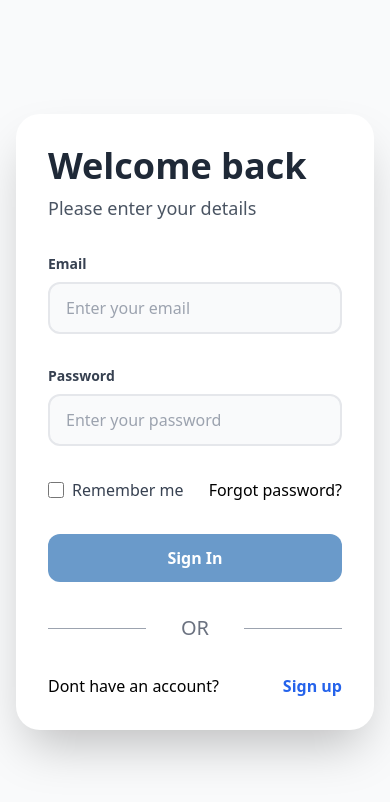
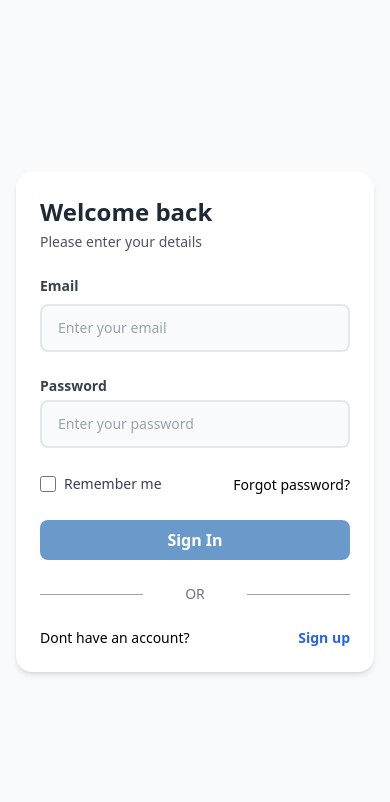
Before and after one commit to ayirezang/TODOLIST, a React (Vite) app in the folder FrontEnd/: page /signin in a window 390 px wide. Shown: the top 802 px of the page. Built offline with nearby package versions, Linux system fonts and the light colour scheme.

Commit message:
responsive

```diff
--- a/FrontEnd/src/Components/EditTask.jsx
+++ b/FrontEnd/src/Components/EditTask.jsx
@@ -23,17 +23,20 @@ const EditTask = ({ todo, handleUpdate }) => {
 
   return (
     <div className="flex w-full  justify-center items-center">
-      <form className="flex w-full max-w-md gap-4" onSubmit={handleTaskSubmit}>
+      <form
+        className="flex w-full max-w-md lg:max-w-lg gap-4"
+        onSubmit={handleTaskSubmit}
+      >
         <input
           type="text"
           placeholder=""
-          className="flex-grow border px-4 py-2  rounded outline-none focus:ring-2 focus:ring-blue-400"
+          className="flex-grow border px-4 py-2 lg:px-8 lg:py-4 rounded outline-none focus:ring-2 focus:ring-blue-400 text-sm sm:text-base"
           value={edit}
           onChange={handleTaskChange}
         />
         <button
           type="submit"
-          className="bg-blue-500 text-white px-4 py-2 rounded hover:bg-blue-600 transition-colors"
+          className="bg-blue-500 text-white px-4 py-2 lg:px-8 lg:py-4 rounded hover:bg-blue-600 transition-colors text-sm sm:text-base"
         >
           Update
         </button>
--- a/FrontEnd/src/Components/FormTodo.jsx
+++ b/FrontEnd/src/Components/FormTodo.jsx
@@ -28,22 +28,22 @@ const FormTodo = ({ handleAddTask }) => {
   };
 
   return (
-    <div className="flex w-full  justify-center items-center ">
+    <div className="flex w-full justify-center items-center">
       <form
         autoComplete="off"
-        className="flex w-full max-w-md gap-4"
+        className="flex w-full max-w-md lg:max-w-lg gap-4"
         onSubmit={handleTaskSubmit}
       >
         <input
           type="text"
           placeholder="Enter a task"
-          className="flex-grow border px-4 py-2  rounded outline-none focus:ring-2 focus:ring-blue-400"
+          className="flex-grow border px-4 py-2 lg:px-8  rounded outline-none focus:ring-2 focus:ring-blue-400 text-sm sm:text-base"
           value={task}
           onChange={handleTaskChange}
         />
         <button
           type="submit"
-          className="bg-blue-500 text-white px-4 py-2 rounded hover:bg-blue-600 transition-colors"
+          className="bg-blue-500 text-white px-4 py-2  lg:px-8 lg:py-4 rounded hover:bg-blue-600 transition-colors text-sm sm:text-base"
         >
           Add task
         </button>
--- a/FrontEnd/src/Components/ListTask.jsx
+++ b/FrontEnd/src/Components/ListTask.jsx
@@ -20,27 +20,27 @@ const ListTask = ({
         ) : (
           <div
             key={todo.id}
-            className="flex items-center w-full max-w-md gap-3  pb-2  "
+            className="flex items-center w-full max-w-md lg:max-w-lg gap-3"
           >
-            <div className="bg-white flex justify-between w-full  shadow-md  px-4 py-2  cursor-pointer text-xl">
+            <div className="bg-white flex justify-between w-full shadow-sm sm:shadow-md px-4 py-2 lg:px-8 lg:py-4 cursor-pointer text-xl pb-2 lg:pb-4">
               {" "}
               <span
                 onClick={() => toggleComplete(todo.id)}
-                className={`${todo.completed ? "line-through" : ""} text-xl `}
+                className={`${
+                  todo.completed ? "line-through" : ""
+                } text-base sm:text-xl `}
               >
                 {todo.task}
               </span>
               <div className="flex gap-3">
                 <VscEdit
-                  size={24}
-                  // className="bg-blue-500 text-white font-bold py-2 px-4 rounded"
+                  className="w-5 h-5 sm:w-6 sm:h-6"
                   onClick={() => editTodo(todo.id)}
                 />
                 {/* Edit */}
 
                 <RiDeleteBin6Line
-                  size={24}
-                  // className="bg-red-500 text-white font-bold py-2 px-4 rounded "
+                  className="w-5 h-5 sm:w-6 sm:h-6"
                   onClick={() => handleDeleteTodo(todo.id)}
                 />
                 {/* Delete */}
--- a/FrontEnd/src/Pages/Responsive.jsx
+++ b/FrontEnd/src/Pages/Responsive.jsx
@@ -25,6 +25,42 @@ const Responsive = () => {
         <div className="p-4 bg-green-200">item 1</div>
         <div className="p-4 bg-violet-200">item 1</div>
       </div>
+      <div className="hidden md:block lg:inline">
+        <img
+          src="Images/grandPa.jpg"
+          alt="grandpa"
+          className=" md:w-32 lg:w-48"
+        />
+      </div>
+      {/* this case, the element is hidden by default but becomes visible
+      (block) on screens that are lg (1024px) or wider. */}
+      <div className="flex  flex-row  md:flex-col">
+        <div className="bg-blue-300 p-4">1</div>
+        <div className="bg-orange-300 p-4">1</div>
+      </div>
+      {/* Start Small (Mobile-First)
+
+Base size (text-sm) targets mobile, where space is limited.
+
+Avoid oversized text on small screens.
+
+Gradually Increase on Larger Screens
+
+Use md:, lg:, xl: to scale up logically.
+
+Example progression: sm → lg → xl → 2xl.
+
+Avoid Overriding Unnecessarily
+
+If text-sm looks good on both mobile and tablet, skip md: and jump to lg:.
+
+Match Your Design System
+
+Ensure sizes align with your typography scale (e.g., text-sm = 14px, text-lg = 18px).
+If your design calls for larger text on mobile (e.g., headlines), reverse the logic:
+
+html
+<h1 class="text-xl md:text-lg">Big on mobile, smaller on desktop</h1> */}
     </div>
   );
 };
--- a/FrontEnd/src/Pages/SignIn.jsx
+++ b/FrontEnd/src/Pages/SignIn.jsx
@@ -77,20 +77,22 @@ const SignIn = () => {
   };
 
   return (
-    <div className="bg-gray-50 min-h-screen flex items-center justify-center p-4">
-      <div className="bg-white flex rounded-3xl shadow-2xl overflow-hidden max-w-4xl w-full">
+    <div className="bg-gray-50 min-h-screen flex items-center justify-center p-4 sm:p-6">
+      <div className="bg-white flex flex-col md:flex-row rounded-2xl md:rounded-3xl shadow-md md:shadow-xl overflow-hidden max-w-4xl w-full">
         {/**sign in  left*/}
 
-        <div className="w-full md:w-1/2 p-8 lg:p-12">
-          <div className="mb-8">
-            <h1 className="font-bold text-4xl text-gray-800 mb-2">
+        <div className="w-full md:w-1/2 p-6 sm:p-8  lg:p-10">
+          <div className="mb-6 md:mb-8">
+            <h1 className="font-bold text-2xl sm:text-3xl  md:text-4xl text-gray-800 mb-1 md:mb-2">
               Welcome back
             </h1>
-            <p className="text-gray-600 text-lg">Please enter your details</p>
+            <p className="text-gray-600  text-sm sm:text-base md:text-lg">
+              Please enter your details
+            </p>
           </div>
           <form
             autoComplete="off"
-            className="space-y-8"
+            className="space-y-6 sm:space-y-8"
             onSubmit={handleSignInSubmit}
           >
             {/*email*/}
@@ -103,7 +105,7 @@ const SignIn = () => {
               </label>
               <input
                 type="email"
-                className="w-full px-4 py-3 border-2 border-gray-200 rounded-xl focus:border-[#6A9ACA] focus:outline-none  bg-gray-50 focus:bg-white"
+                className="w-full px-4 py-3 sm:py-3 border-2 border-gray-200 rounded-lg sm:rounded-xl focus:border-[#6A9ACA] focus:outline-none  bg-gray-50 focus:bg-white text-sm sm:text-base"
                 name="email"
                 id="email"
                 placeholder="Enter your email"
@@ -111,20 +113,22 @@ const SignIn = () => {
                 onChange={(e) => handleChanges(e)}
               ></input>
               {errors.email && (
-                <p className="text-red-500 text-sm mt-1">{errors.email}</p>
+                <p className="text-red-500 text-xs sm:text-sm  mt-1">
+                  {errors.email}
+                </p>
               )}
             </div>
             {/*password*/}
             <div>
               <label
                 htmlFor="password"
-                className="block text-sm font-semibold text-gray-700 mb-2"
+                className="block text-sm font-semibold text-gray-700 mb-1 sm:mb-2"
               >
                 Password
               </label>
               <input
                 type="password"
-                className="w-full px-4 py-3 border-2 border-gray-200 rounded-xl focus:border-[#6A9ACA] focus:outline-none  bg-gray-50 focus:bg-white"
+                className="w-full px-4 py-3 sm:py-3 border-2 border-gray-200 rounded-lg sm:rounded-xl focus:border-[#6A9ACA] focus:outline-none  bg-gray-50 focus:bg-white text-sm sm:text-base"
                 name="password"
                 id="password"
                 placeholder="Enter your password"
@@ -132,11 +136,13 @@ const SignIn = () => {
                 onChange={(e) => handleChanges(e)}
               ></input>
               {errors.password && (
-                <p className="text-red-500 text-sm mt-1">{errors.password}</p>
+                <p className="text-red-500 text-xs sm:text-sm   mt-1">
+                  {errors.password}
+                </p>
               )}
             </div>
             {/*check box remember*/}
-            <div className="flex justify-between  mb-4">
+            <div className="flex justify-between">
               <div className="flex items-center">
                 <input
                   type="checkbox"
@@ -144,28 +150,34 @@ const SignIn = () => {
                   className="w-4 h-4   bg-gray-100 border-gray-300 rounded focus:ring-[#6A9ACA] focus:ring-2"
                 />
 
-                <label htmlFor="remember" className="ml-2 text-gray-700">
+                <label
+                  htmlFor="remember"
+                  className="ml-2 text-gray-700 text-sm sm:text-base"
+                >
                   Remember me
                 </label>
               </div>
               <div>
-                <a href="#" className="">
+                <a
+                  href="#"
+                  className="text-sm sm:text-base hover:text-blue-800"
+                >
                   Forgot password?
                 </a>
               </div>
             </div>
             <button
               type="submit"
-              className="w-full bg-[#6A9ACA]  text-white font-semibold py-3 px-6 rounded-xl    hover:shadow-lg focus:outline-none focus:ring-4 focus:ring-indigo-200"
+              className="w-full bg-[#6A9ACA]  text-white font-semibold py-2 sm:py-3 px-4 rounded-lg sm:rounded-xl hover:shadow-lg focus:outline-none focus:ring-2 sm:ring-4 focus:ring-indigo-200"
             >
               Sign In
             </button>
             <div className="grid grid-cols-3 mt-10 items-center text-gray-500 ">
-              <hr className="border-gray-400" />
-              <p className="text-xl text-center">OR</p>
-              <hr className="border-gray-400" />
+              <hr className="border-gray-400 w-full" />
+              <p className=" text-center text-sm sm:text-base mx-2">OR</p>
+              <hr className="border-gray-400 w-full" />
             </div>
-            <div className="flex justify-between">
+            <div className="flex justify-between items-center text-sm sm:text-base">
               <p className="">Dont have an account?</p>
 
               <Link
@@ -178,9 +190,13 @@ const SignIn = () => {
           </form>
         </div>
         {/**sign in  left*/}
-        <div className=" md:block hidden  md:w-1/2  ">
+        <div className="hidden md:block md:w-1/2 relative">
           <div>
-            <img src="Images/todo.jpg" alt="image" />
+            <img
+              src="Images/todo.jpg"
+              alt="image"
+              className="absolute inset-0 w-full h-full object-cover"
+            />
           </div>
         </div>
       </div>
--- a/FrontEnd/src/Pages/SignOut.jsx
+++ b/FrontEnd/src/Pages/SignOut.jsx
@@ -27,25 +27,25 @@ const SignOut = () => {
     navigate("/responsive");
   };
   return (
-    <div className="bg-gray-50 min-h-screen p-4 ">
+    <div className="bg-gray-50 min-h-screen p-4 md:p-8 ">
       <div className=" min-h-screen flex justify-center items-center space-x-6">
         <button
           onClick={handleSignOut}
           type="submit"
-          className=" bg-red-500  text-white font-semibold py-3 px-6 rounded-xl    hover:shadow-lg focus:outline-none focus:ring-4 focus:ring-indigo-200"
+          className="bg-red-500 text-white font-semibold px-4 py-2  lg:px-8 rounded-lg md:rounded-xl hover:shadow-lg focus:outline-none focus:ring-2 md:ring-4 focus:ring-indigo-200"
         >
           Sign Out
         </button>
 
         <button
           onClick={handleCancel}
-          className="text-white py-3 px-6 rounded-xl bg-[#6A9ACA] hover:sha hover:text-blue-800  shadow-lg focus:outline-none focus:ring-4 focus:ring-indigo-200 font-semibold"
+          className="text-white py-3 px-6 md:px-9 rounded-lg md:rounded-xl bg-[#6A9ACA] hover:text-blue-800  shadow-lg focus:outline-none focus:ring-2 md:focus-4 focus:ring-indigo-200 font-semibold"
         >
           Cancel
         </button>
         <button
           onClick={handlenav}
-          className="text-white py-3 px-6 rounded-xl bg-[#6A9ACA] hover:sha hover:text-blue-800  shadow-lg focus:outline-none focus:ring-4 focus:ring-indigo-200 font-semibold"
+          className="text-white py-3 px-6 md:px-9 rounded-lg md:rounded-xl bg-[#6A9ACA] hover:text-blue-800  shadow-lg focus:outline-none focus:ring-4 focus:ring-indigo-200 font-semibold"
         >
           nav
         </button>
--- a/FrontEnd/src/Pages/SignUp.jsx
+++ b/FrontEnd/src/Pages/SignUp.jsx
@@ -215,7 +215,7 @@ const signUp = () => {
           </form>
         </div>
         {/**sign in  left*/}
-        <div className=" md:block hidden  md:w-1/2  ">
+        <div className=" md:block hidden  md:w-1/2   ">
           <div>
             <img src="Images/todo.jpg" alt="image" />
           </div>
--- a/FrontEnd/src/Pages/TodoPage.jsx
+++ b/FrontEnd/src/Pages/TodoPage.jsx
@@ -92,9 +92,9 @@ const TodoPage = () => {
     <div className="min-h-screen  relative bg-gray-50 p-4 ">
       <button
         onClick={() => navigate("/signout")}
-        className=" absolute top-4 right-4 px-4 py-2 text-white bg-red-500 rounded-md hover:bg-[#6A9ACA]"
+        className=" absolute top-4 right-4 px-4 py-2 lg:px-8  text-white bg-blue-600 rounded-md hover:bg-red-600"
       >
-        signout
+        Sign out
       </button>
       <div className="flex flex-col justify-center items-center ">
         <div className="w-full max-w-3xl flex flex-col justify-center items-center bg-white  shadow-2xl rounded-3xl p-6 mt-44">
```
Also changed, not shown: 1 other file (tests, documents, lock files or other folders).
